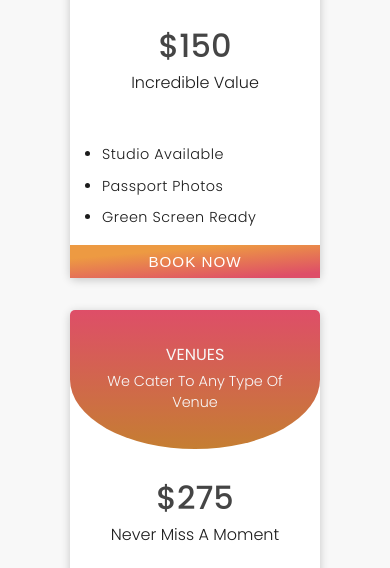
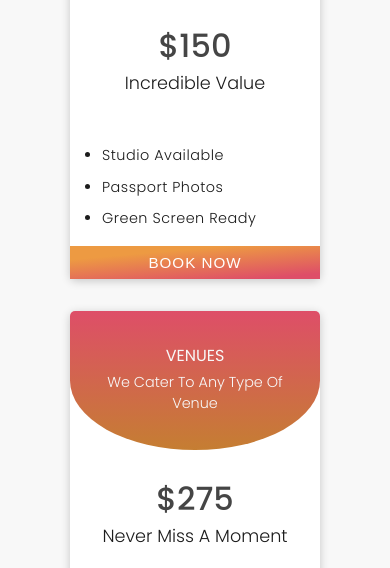
Before and after one commit to Roxaski/Lux-Photography, a plain HTML site: page pages/pricing.html in a window 390 px wide. Shown: the part 276-844 px from the top of the page. Drawn offline with Linux system fonts and the light colour scheme.

Commit message:
minor text size adjustments

```diff
--- a/css/pricing.css
+++ b/css/pricing.css
@@ -203,7 +203,7 @@ nav.active .hamburger-menu .bars::after {
     text-align: center;
 }
 .card .price h3 {
-    font-size: clamp(1rem, 3vw, 1.1rem);
+    font-size: 1.1rem;
     font-weight: 300;
     text-transform: capitalize;
     text-align: center;
```
